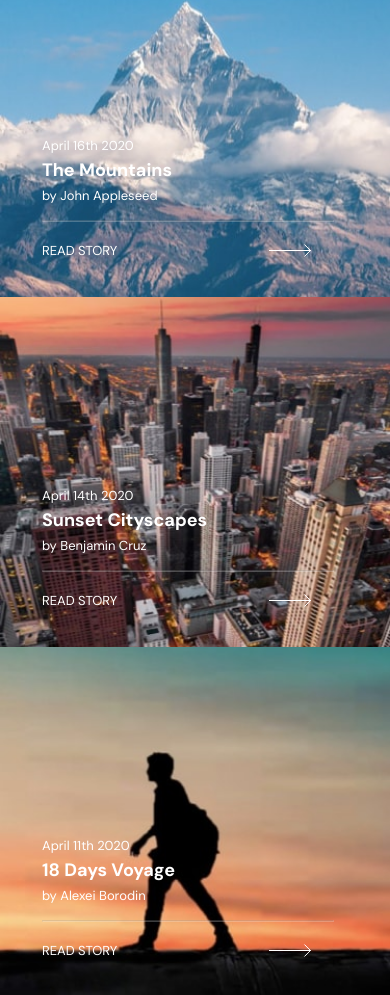
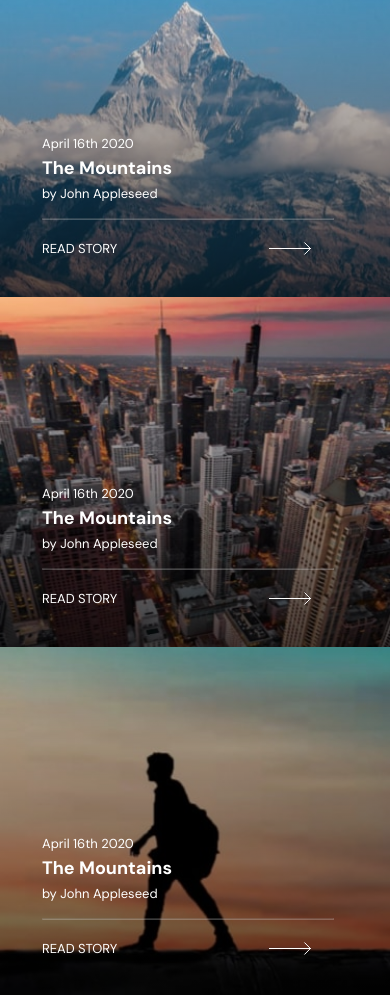
Before and after one commit to beqa200/photosnap-multi-page-website-011, a plain HTML site: page stories.html in a window 390 px wide. Shown: the part 937-1932 px from the top of the page. Drawn offline with Linux system fonts and the light colour scheme.

Commit message:
fix stories sections

```diff
--- a/src/stories.css
+++ b/src/stories.css
@@ -60,7 +60,8 @@ body {
   display: flex;
   gap: 10px;
 }
-  .march p , .march span{
+.march p,
+.march span {
   font-size: 13px;
   font-weight: 400;
   line-height: 17px;
@@ -98,9 +99,28 @@ body {
 .story-section {
   width: 100%;
   height: 350px;
-    background: linear-gradient(180deg, rgba(0, 0, 0, 0.0001) 0.27%, rgba(0, 0, 0, 0.661222) 100%);
   background-size: cover;
   padding: 190px 0 0 42px;
+  position: relative;
+}
+.story-section::before {
+  content: "";
+  width: 100%;
+  height: 100%;
+  background: linear-gradient(
+    180deg,
+    rgba(0, 0, 0, 0.0001) 0.27%,
+    rgba(0, 0, 0, 0.661222) 100%
+  );
+  position: absolute;
+  top: 0;
+  left: 0;
+}
+.story-info {
+  position: absolute;
+  bottom: 40px;
+  left: 34px;
+  z-index: 2;
 }
 .story-section p {
   font-size: 13px;
@@ -118,7 +138,7 @@ body {
 hr {
   width: 292px;
   height: 1px;
-    background: #FFFFFF;
+  background: #ffffff;
   mix-blend-mode: normal;
   opacity: 0.25;
   margin: 16px 0 20px 0;
@@ -126,6 +146,9 @@ body {
 .read {
   display: flex;
   gap: 152px;
+}
+.story-info {
+  left: 42px;
 }
 .mountains {
   background-image: url(../assets/stories/mobile/mountains.jpg);
@@ -176,7 +199,6 @@ body {
   background-image: url(../assets/stories/mobile/land-of-dreams.jpg);
 }
 
-
 /* styles for tablet  */
 
 @media only screen and (min-width: 768px) {
@@ -213,6 +235,9 @@ body {
     width: 50%;
     height: 500px;
     padding-top: 330px;
+  }
+  .story-info {
+    left: 40px;
   }
   .mountains {
     background-image: url(../assets/stories/desktop/mountains.jpg);
@@ -264,9 +289,6 @@ body {
   }
 }
 
-
-
-
 @media only screen and (min-width: 1440px) {
   main {
     max-width: 100vw;
@@ -282,6 +304,24 @@ body {
   }
   .story-section {
     width: 25%;
+    transition: transform 0.3s ease;
   }
-
+  .story-section:hover {
+    transform: translateY(-24px);
+    cursor: pointer;
   }
+  .story-section:hover::after {
+    content: "";
+    width: 100%;
+    height: 6px;
+    background: linear-gradient(
+      26.57deg,
+      #ffc593 0%,
+      #bc7198 43.29%,
+      #5a77ff 83.33%
+    );
+    position: absolute;
+    bottom: -6px;
+    left: 0;
+  }
+}
--- a/stories.html
+++ b/stories.html
@@ -78,7 +78,8 @@
       </div>
       <div class="stories-container">
         <div class="story-section mountains">
-          <p>April 16th 2020</p>
+          <div class="story-info">
+            <p>April 16th 2020</p>
           <h3>The Mountains</h3>
           <p>by John Appleseed</p>
           <hr>
@@ -86,155 +87,186 @@
             <p>READ STORY</p>
             <img src="assets/stories/mobile/arrow.svg" alt="arrow-icon">
           </div>
+          </div>
         </div>
         <div class="story-section city">
-          <p>April 14th 2020</p>
-          <h3>Sunset Cityscapes</h3>
-          <p>by Benjamin Cruz</p>
+          <div class="story-info">
+            <p>April 16th 2020</p>
+          <h3>The Mountains</h3>
+          <p>by John Appleseed</p>
           <hr>
           <div class="read">
             <p>READ STORY</p>
             <img src="assets/stories/mobile/arrow.svg" alt="arrow-icon">
           </div>
+          </div>
         </div>
         <div class="story-section days18">
-          <p>April 11th 2020</p>
-          <h3>18 Days Voyage</h3>
-          <p>by Alexei Borodin</p>
+          <div class="story-info">
+            <p>April 16th 2020</p>
+          <h3>The Mountains</h3>
+          <p>by John Appleseed</p>
           <hr>
           <div class="read">
             <p>READ STORY</p>
             <img src="assets/stories/mobile/arrow.svg" alt="arrow-icon">
           </div>
+          </div>
         </div>
         <div class="story-section architecturals">
-          <p>April 9th 2020</p>
-          <h3>Architecturals</h3>
-          <p>by Samantha Brooke</p>
+          <div class="story-info">
+            <p>April 16th 2020</p>
+          <h3>The Mountains</h3>
+          <p>by John Appleseed</p>
           <hr>
           <div class="read">
             <p>READ STORY</p>
             <img src="assets/stories/mobile/arrow.svg" alt="arrow-icon">
           </div>
+          </div>
         </div>
         <div class="story-section world-tour">
-          <p>April 7th 2020</p>
-          <h3>World Tour 2019</h3>
-          <p>by Timothy Wagner</p>
+          <div class="story-info">
+            <p>April 16th 2020</p>
+          <h3>The Mountains</h3>
+          <p>by John Appleseed</p>
           <hr>
           <div class="read">
             <p>READ STORY</p>
             <img src="assets/stories/mobile/arrow.svg" alt="arrow-icon">
           </div>
+          </div>
         </div>
         <div class="story-section sunset">
-          <p>April 3th 2020</p>
-          <h3>Unforeseen Corners</h3>
-          <p>by William Malcolm</p>
+          <div class="story-info">
+            <p>April 16th 2020</p>
+          <h3>The Mountains</h3>
+          <p>by John Appleseed</p>
           <hr>
           <div class="read">
             <p>READ STORY</p>
             <img src="assets/stories/mobile/arrow.svg" alt="arrow-icon">
           </div>
+          </div>
         </div>
         <div class="story-section lion">
-          <p>March 29th 2020</p>
-          <h3>King on Africa: Part II</h3>
-          <p>by Tim Hillenburg</p>
+          <div class="story-info">
+            <p>April 16th 2020</p>
+          <h3>The Mountains</h3>
+          <p>by John Appleseed</p>
           <hr>
           <div class="read">
             <p>READ STORY</p>
             <img src="assets/stories/mobile/arrow.svg" alt="arrow-icon">
           </div>
+          </div>
         </div>
         <div class="story-section tree">
-          <p>March 21th 2020</p>
-          <h3>The Trip to Nowhere</h3>
-          <p>by Felicia Rourke</p>
+          <div class="story-info">
+            <p>April 16th 2020</p>
+          <h3>The Mountains</h3>
+          <p>by John Appleseed</p>
           <hr>
           <div class="read">
             <p>READ STORY</p>
             <img src="assets/stories/mobile/arrow.svg" alt="arrow-icon">
           </div>
+          </div>
         </div>
         <div class="story-section sea">
-          <p>March 19th 2020</p>
-          <h3>Rage of The SeaY</h3>
-          <p>by Mohammed Abdul</p>
+          <div class="story-info">
+            <p>April 16th 2020</p>
+          <h3>The Mountains</h3>
+          <p>by John Appleseed</p>
           <hr>
           <div class="read">
             <p>READ STORY</p>
             <img src="assets/stories/mobile/arrow.svg" alt="arrow-icon">
           </div>
+          </div>
         </div>
         <div class="story-section horse">
-          <p>March 16th 2020</p>
-          <h3>Running Free</h3>
-          <p>by Michelle</p>
+          <div class="story-info">
+            <p>April 16th 2020</p>
+          <h3>The Mountains</h3>
+          <p>by John Appleseed</p>
           <hr>
           <div class="read">
             <p>READ STORY</p>
             <img src="assets/stories/mobile/arrow.svg" alt="arrow-icon">
           </div>
+          </div>
         </div>
         <div class="story-section behind-the-waves">
-          <p>March 11th 2020</p>
-          <h3>Behind the Waves</h3>
-          <p>by Lamarr Wilson</p>
+          <div class="story-info">
+            <p>April 16th 2020</p>
+          <h3>The Mountains</h3>
+          <p>by John Appleseed</p>
           <hr>
           <div class="read">
             <p>READ STORY</p>
             <img src="assets/stories/mobile/arrow.svg" alt="arrow-icon">
           </div>
+          </div>
         </div>
         <div class="story-section calm-waters">
-          <p>March 9th 2020</p>
-          <h3>Calm Waters</h3>
-          <p>by Samantha Brooke</p>
+          <div class="story-info">
+            <p>April 16th 2020</p>
+          <h3>The Mountains</h3>
+          <p>by John Appleseed</p>
           <hr>
           <div class="read">
             <p>READ STORY</p>
             <img src="assets/stories/mobile/arrow.svg" alt="arrow-icon">
           </div>
+          </div>
         </div>
         <div class="story-section milky-way">
-          <p>March 5th 2020</p>
-          <h3>The Milky Way</h3>
-          <p>by Benjamin Cruz</p>
+          <div class="story-info">
+            <p>April 16th 2020</p>
+          <h3>The Mountains</h3>
+          <p>by John Appleseed</p>
           <hr>
           <div class="read">
             <p>READ STORY</p>
             <img src="assets/stories/mobile/arrow.svg" alt="arrow-icon">
           </div>
+          </div>
         </div>
         <div class="story-section dark-forest">
-          <p>March 4th 2020</p>
-          <h3>Night at The Dark Forest</h3>
-          <p>by  Mohammed Abdul</p>
+          <div class="story-info">
+            <p>April 16th 2020</p>
+          <h3>The Mountains</h3>
+          <p>by John Appleseed</p>
           <hr>
           <div class="read">
             <p>READ STORY</p>
             <img src="assets/stories/mobile/arrow.svg" alt="arrow-icon">
           </div>
+          </div>
         </div>
         <div class="story-section somwarpet">
-          <p>March 1th 2020</p>
-          <h3>Somwarpet’s Beauty</h3>
-          <p>by Michelle</p>
+          <div class="story-info">
+            <p>April 16th 2020</p>
+          <h3>The Mountains</h3>
+          <p>by John Appleseed</p>
           <hr>
           <div class="read">
             <p>READ STORY</p>
             <img src="assets/stories/mobile/arrow.svg" alt="arrow-icon">
           </div>
+          </div>
         </div>
         <div class="story-section land-of-dreams">
-          <p>February 25th 2020</p>
-          <h3>Land of Dreams</h3>
-          <p>by William Malcolm</p>
+          <div class="story-info">
+            <p>April 16th 2020</p>
+          <h3>The Mountains</h3>
+          <p>by John Appleseed</p>
           <hr>
           <div class="read">
             <p>READ STORY</p>
             <img src="assets/stories/mobile/arrow.svg" alt="arrow-icon">
+          </div>
           </div>
         </div>
       </div>
```
Lines whose indentation alone changed are shown as unchanged.
